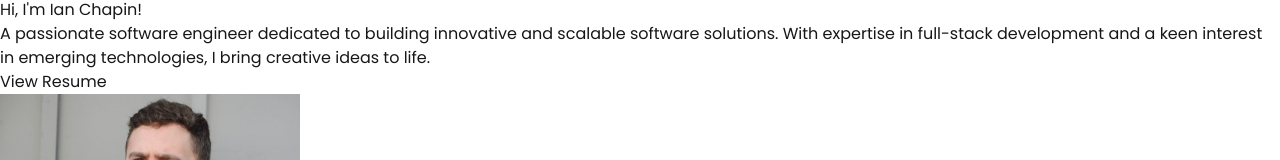
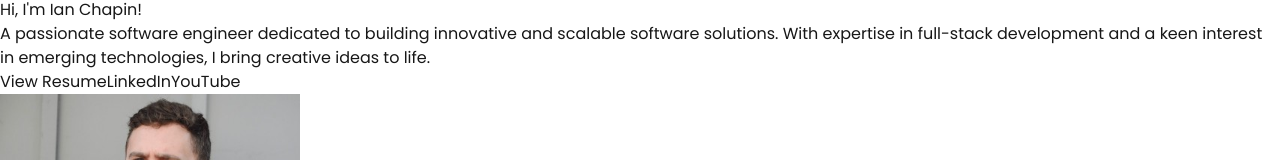
Before and after one commit to ianchapin/ianchapin, a Next.js app: page / in a window 1280 px wide. Shown: the part 122-282 px from the top of the page. Built offline with nearby package versions, Linux system fonts and the light colour scheme.

Commit message:
Added linkedin and youtube links

```diff
--- a/src/app/page.tsx
+++ b/src/app/page.tsx
@@ -18,10 +18,28 @@ const Home: React.FC = () => {
           </p>
           <div className="flex flex-col sm:flex-row gap-4 justify-center md:justify-start">
             <Link href="/resume">
-              <span className="px-6 py-3 bg-white border text-blue-600 font-semibold shadow-md hover:bg-gray-100 transition duration-200">
+              <span className="px-6 py-3 bg-white border text-blue-600 font-semibold shadow-md hover:bg-gray-100 transition duration-200 cursor-pointer">
                 View Resume
               </span>
             </Link>
+            <a
+              href="https://www.linkedin.com/in/ianchapin/"
+              target="_blank"
+              rel="noopener noreferrer"
+            >
+              <span className="px-6 py-3 bg-white border text-blue-600 font-semibold shadow-md hover:bg-gray-100 transition duration-200">
+                LinkedIn
+              </span>
+            </a>
+            <a
+              href="https://www.youtube.com/@ianchapin6043"
+              target="_blank"
+              rel="noopener noreferrer"
+            >
+              <span className="px-6 py-3 bg-white border text-blue-600 font-semibold shadow-md hover:bg-gray-100 transition duration-200">
+                YouTube
+              </span>
+            </a>
           </div>
         </div>
 
```
